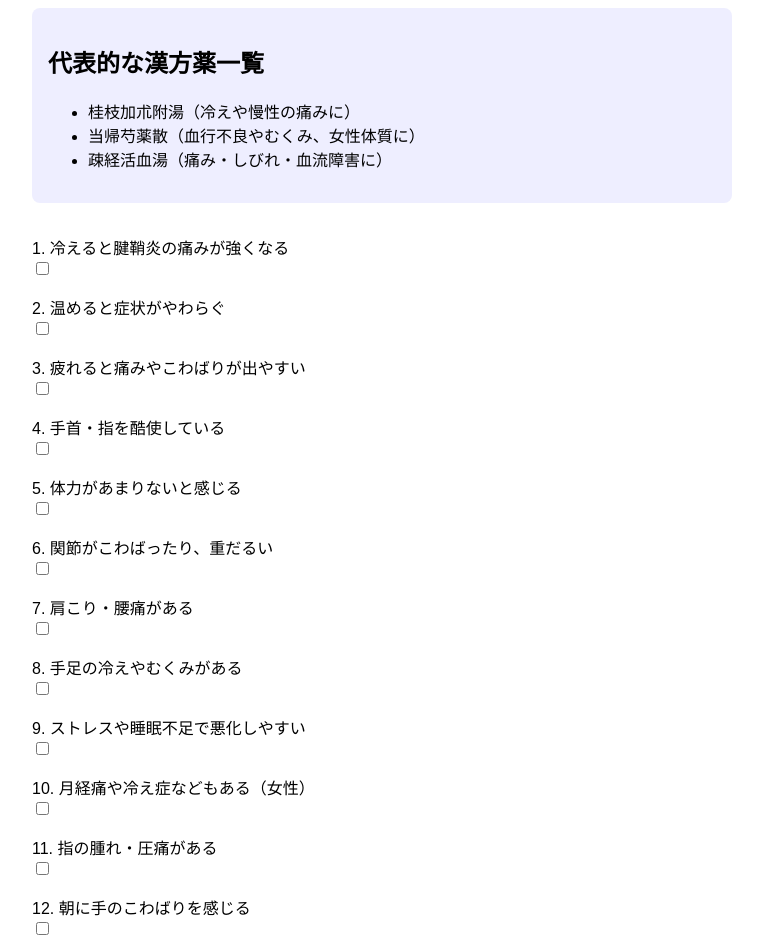
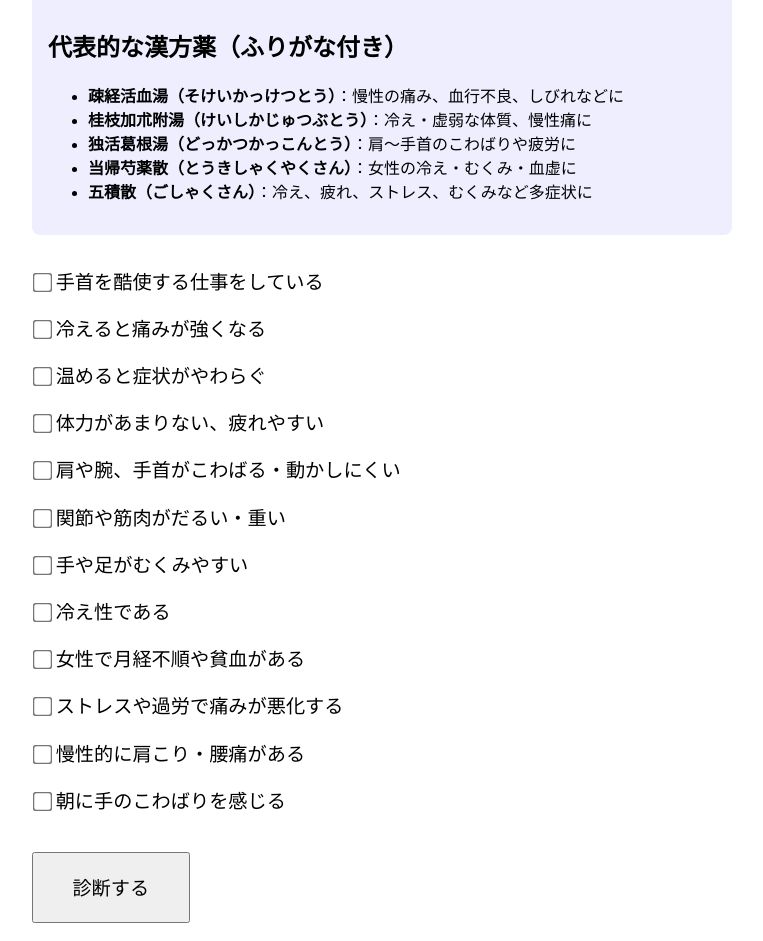
Before and after one commit to sssjngy/Kanpo-for-Kenshoen, a plain HTML site: page index.html in a window 1280 px wide. Shown: the part 113-1054 px from the top of the page, without its empty margins (258-1021 px from the left). Drawn offline with Linux system fonts and the light colour scheme.

Commit message:
Add files via upload

```diff
--- a/index.html
+++ b/index.html
@@ -4,63 +4,69 @@
 <head>
   <meta charset="UTF-8">
   <title>腱鞘炎に効く漢方薬のチェック</title>
+  <meta name="viewport" content="width=device-width, initial-scale=1.0">
   <style>
-    body { font-family: sans-serif; padding: 2em; max-width: 700px; margin: auto; }
-    .question { margin-bottom: 1em; }
+    body { font-family: sans-serif; padding: 1em; max-width: 700px; margin: auto; }
     .kanpo-list { background-color: #eef; padding: 1em; border-radius: 8px; margin-bottom: 2em; }
-    button { padding: 0.5em 1em; }
+    .question { margin-bottom: 1em; font-size: 1.2em; }
+    input[type="checkbox"] { transform: scale(1.5); margin-right: 0.5em; }
+    button { padding: 1em 2em; font-size: 1.2em; margin-top: 1em; }
   </style>
 </head>
 <body>
   <h1>腱鞘炎に効く漢方薬のチェック</h1>
 
   <div class="kanpo-list">
-    <h2>代表的な漢方薬一覧</h2>
+    <h2>代表的な漢方薬（ふりがな付き）</h2>
     <ul>
-      <li>桂枝加朮附湯（冷えや慢性の痛みに）</li>
-      <li>当帰芍薬散（血行不良やむくみ、女性体質に）</li>
-      <li>疎経活血湯（痛み・しびれ・血流障害に）</li>
+      <li><strong>疎経活血湯（そけいかっけつとう）</strong>：慢性の痛み、血行不良、しびれなどに</li>
+      <li><strong>桂枝加朮附湯（けいしかじゅつぶとう）</strong>：冷え・虚弱な体質、慢性痛に</li>
+      <li><strong>独活葛根湯（どっかつかっこんとう）</strong>：肩～手首のこわばりや疲労に</li>
+      <li><strong>当帰芍薬散（とうきしゃくやくさん）</strong>：女性の冷え・むくみ・血虚に</li>
+      <li><strong>五積散（ごしゃくさん）</strong>：冷え、疲れ、ストレス、むくみなど多症状に</li>
     </ul>
   </div>
 
   <form id="checkForm">
-    <div class="question">1. 冷えると腱鞘炎の痛みが強くなる<br><input type="checkbox" name="q1"></div>
-    <div class="question">2. 温めると症状がやわらぐ<br><input type="checkbox" name="q2"></div>
-    <div class="question">3. 疲れると痛みやこわばりが出やすい<br><input type="checkbox" name="q3"></div>
-    <div class="question">4. 手首・指を酷使している<br><input type="checkbox" name="q4"></div>
-    <div class="question">5. 体力があまりないと感じる<br><input type="checkbox" name="q5"></div>
-    <div class="question">6. 関節がこわばったり、重だるい<br><input type="checkbox" name="q6"></div>
-    <div class="question">7. 肩こり・腰痛がある<br><input type="checkbox" name="q7"></div>
-    <div class="question">8. 手足の冷えやむくみがある<br><input type="checkbox" name="q8"></div>
-    <div class="question">9. ストレスや睡眠不足で悪化しやすい<br><input type="checkbox" name="q9"></div>
-    <div class="question">10. 月経痛や冷え症などもある（女性）<br><input type="checkbox" name="q10"></div>
-    <!-- 追加の具体的な症状 -->
-    <div class="question">11. 指の腫れ・圧痛がある<br><input type="checkbox" name="q11"></div>
-    <div class="question">12. 朝に手のこわばりを感じる<br><input type="checkbox" name="q12"></div>
-    <div class="question">13. 動かし始めに痛みが強いが、動かしていると軽くなる<br><input type="checkbox" name="q13"></div>
-    <div class="question">14. 関節に熱感がある（熱っぽい）<br><input type="checkbox" name="q14"></div>
+    <div class="question"><label><input type="checkbox" name="q1">手首を酷使する仕事をしている</label></div>
+    <div class="question"><label><input type="checkbox" name="q2">冷えると痛みが強くなる</label></div>
+    <div class="question"><label><input type="checkbox" name="q3">温めると症状がやわらぐ</label></div>
+    <div class="question"><label><input type="checkbox" name="q4">体力があまりない、疲れやすい</label></div>
+    <div class="question"><label><input type="checkbox" name="q5">肩や腕、手首がこわばる・動かしにくい</label></div>
+    <div class="question"><label><input type="checkbox" name="q6">関節や筋肉がだるい・重い</label></div>
+    <div class="question"><label><input type="checkbox" name="q7">手や足がむくみやすい</label></div>
+    <div class="question"><label><input type="checkbox" name="q8">冷え性である</label></div>
+    <div class="question"><label><input type="checkbox" name="q9">女性で月経不順や貧血がある</label></div>
+    <div class="question"><label><input type="checkbox" name="q10">ストレスや過労で痛みが悪化する</label></div>
+    <div class="question"><label><input type="checkbox" name="q11">慢性的に肩こり・腰痛がある</label></div>
+    <div class="question"><label><input type="checkbox" name="q12">朝に手のこわばりを感じる</label></div>
 
     <button type="button" onclick="analyze()">診断する</button>
   </form>
 
   <h2>結果</h2>
-  <div id="result"></div>
+  <div id="result" style="font-size:1.2em;"></div>
 
   <script>
     function analyze() {
       const form = document.forms["checkForm"];
       let score = 0;
-      for (let i = 1; i <= 14; i++) {
-        if (form["q" + i].checked) score++;
-      }
+      let cold = form.q2.checked || form.q3.checked || form.q8.checked;
+      let fatigue = form.q1.checked && form.q4.checked;
+      let stiffness = form.q5.checked || form.q12.checked;
+      let blood_def = form.q7.checked || form.q9.checked;
+      let complex = form.q10.checked && form.q11.checked;
 
-      let resultText = "";
-      if (score <= 4) {
-        resultText = "比較的軽度の腱鞘炎です。日常の姿勢改善や休息でも回復が期待できます。漢方は必要ないか、ごく軽度の補助として使う程度でしょう。";
-      } else if (score <= 8) {
-        resultText = "血行不良や疲労の蓄積による腱鞘炎の可能性があります。「桂枝加朮附湯」や「当帰芍薬散」などが体質改善に役立つ場合があります。";
-      } else {
-        resultText = "慢性炎症や体質的な要因が強く関与している可能性があります。「疎経活血湯」などの血流改善を主眼とした漢方の検討をおすすめします。必要に応じて専門家に相談を。";
+      let resultText = "おすすめの漢方薬：\n";
+
+      if (cold && form.q4.checked) resultText += "・桂枝加朮附湯（冷え＋体力低下）\n";
+      if (fatigue && stiffness) resultText += "・独活葛根湯（筋疲労・こわばり）\n";
+      if (form.q6.checked || form.q11.checked) resultText += "・疎経活血湯（慢性痛・血行不良）\n";
+      if (blood_def) resultText += "・当帰芍薬散（女性・むくみ・冷え）\n";
+      if (complex) resultText += "・五積散（多症状型）\n";
+
+      if (resultText === "おすすめの漢方薬：\n") {
+        resultText = "該当する処方は見つかりませんでした。症状や体質の傾向が少ないか軽度の可能性があります。";
       }
 
       document.getElementById("result").textContent = resultText;
```
